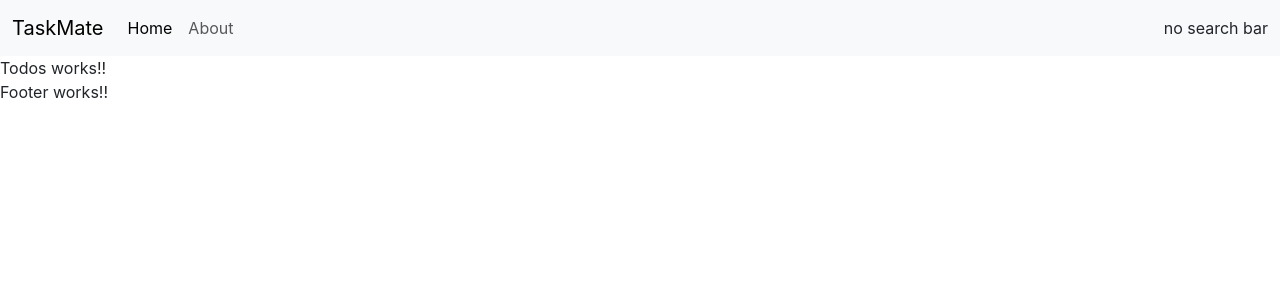
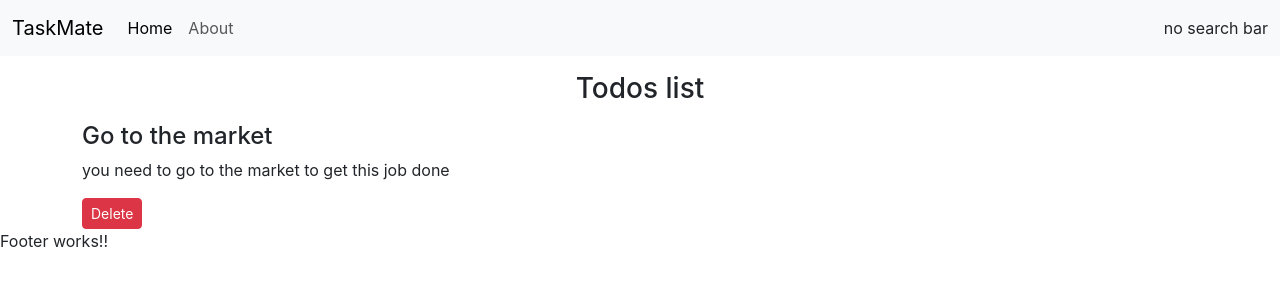
Before and after one commit to ChiduAnush/TaskMate-react-practise, a React (Create React App) app: page / in a window 1280 px wide. Shown: the top 300 px of the page. Built offline with nearby package versions, Linux system fonts and the light colour scheme.

Commit message:
hardcoded the display of 1 todo task

```diff
--- a/src/App.js
+++ b/src/App.js
@@ -1,4 +1,3 @@
-import logo from './logo.svg';
 import './App.css';
 import Header from "./my components/Header";
 import { Todos } from './my components/Todos';
@@ -6,11 +5,30 @@ import { Footer } from './my components/Footer';
 
 function App() {
 
+  let todos = [
+    {
+      sno: 1,
+      title: "Go to the market",
+      desc: "you need to go to the market to get this job done"
+    },
+    {
+      sno: 2,
+      title: "go to the mall",
+      desc: "you need to go to the market to get this job done2"
+    },
+    {
+      sno: 3,
+      title: "go to the ghat",
+      desc: "you need to go to the market to get this job done3"
+    }
+
+  ]
+
   return (
 
     <>
       <Header title="TaskMate" searchBar={false} />
-      <Todos />
+      <Todos todos={todos} />
       <Footer />
     </>
   );
--- a/src/my components/Header.js
+++ b/src/my components/Header.js
@@ -1,4 +1,5 @@
 import React from 'react'
+import PropTypes from 'prop-types'
 
 export default function header(props) {
     return (
@@ -27,3 +28,19 @@ export default function header(props) {
         </nav>
     )
 }
+
+header.defaultProps = {
+    title: "Your Title Heree",  //will be shown if user has not put in any title in the parent element.
+    // searchBar: true  // so deafult value to be taken for searchBar is true, if user doesnt give anyhting in parent element
+}
+
+
+
+
+//mentiones that the title is a string
+header.propTypes = {
+    title: PropTypes.string,  //so will give error in console if u pass a number as the title.
+    searchBar: PropTypes.bool.isRequired  //.isrequired will make it compulsory for user to put some value fo this variable. either truw or false in this case.
+    //if the user doesnt pass anything, then error(check in consooe).
+
+}
--- a/src/my components/TodoItem.js
+++ b/src/my components/TodoItem.js
@@ -1,9 +1,11 @@
 import React from 'react'
 
-export const TodoItem = () => {
+export const TodoItem = ({ todo }) => {
     return (
         <div>
-            Todo workss
+            <h4>{todo.title}</h4>
+            <p>{todo.desc}</p>
+            <button className="btn btn-sm btn-danger">Delete</button>
         </div>
     )
 }
--- a/src/my components/Todos.js
+++ b/src/my components/Todos.js
@@ -1,9 +1,12 @@
 import React from 'react'
+import { TodoItem } from "./TodoItem";
 
-export const Todos = () => {
+export const Todos = (props) => {
     return (
-        <div>
-            Todos works!!
+        <div className='container'>
+            <h3 className='text-center my-3 '>Todos list</h3>
+            {/* {props.todos} */}
+            <TodoItem todo={props.todos[0]} />
         </div>
     )
 }
```
